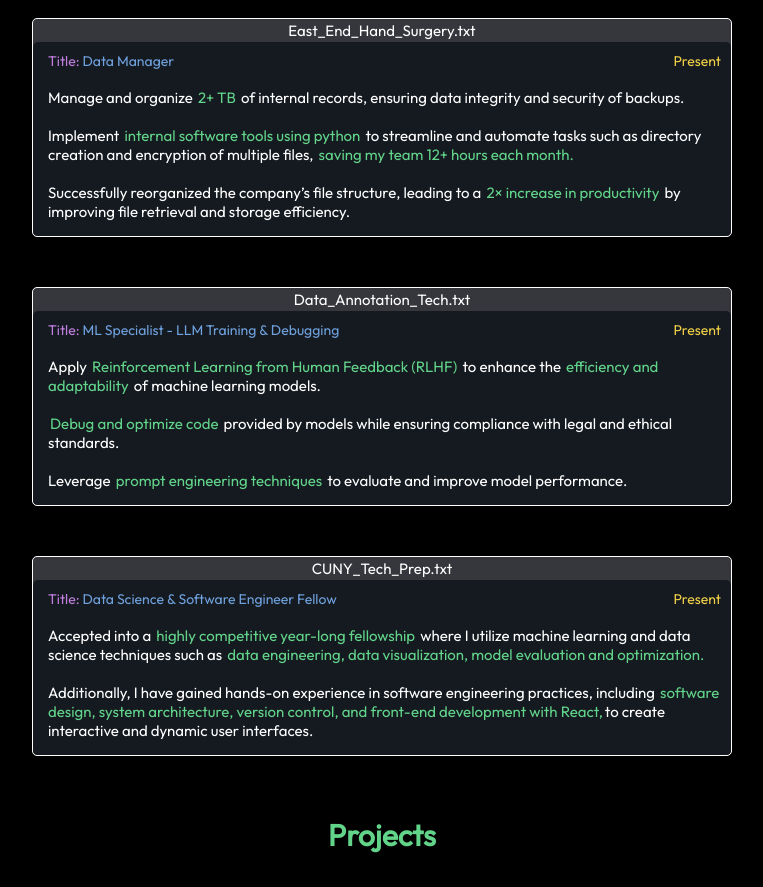
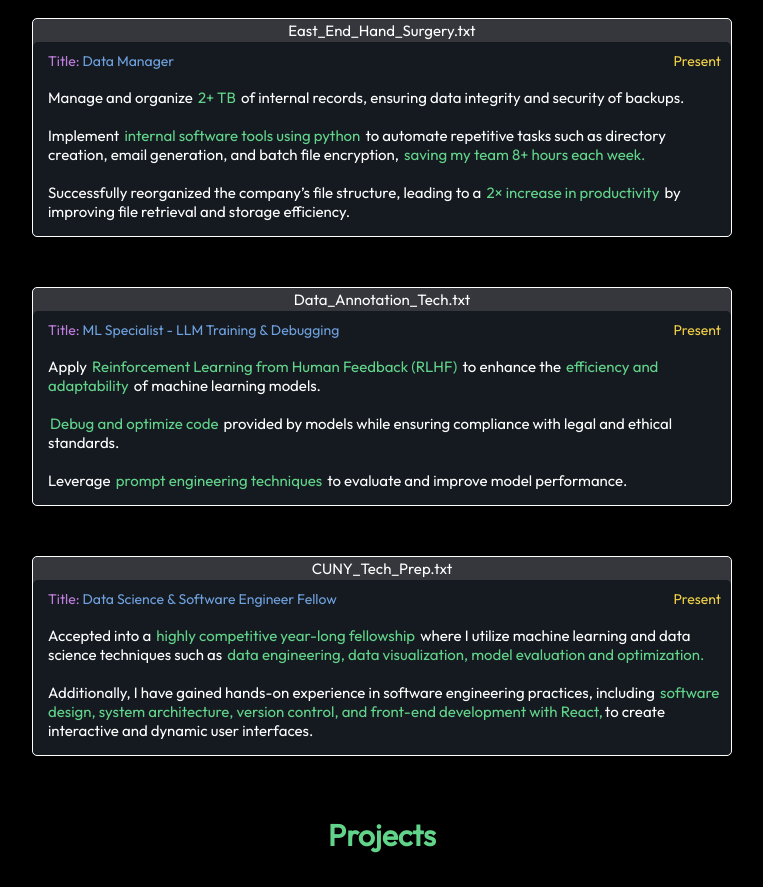
Before and after one commit to Claudio-Perinuzzi/portfolio-website, a React (Vite) app: page / in a window 1280 px wide. Shown: the part 1080-1967 px from the top of the page, without its empty margins (258-1021 px from the left). Built offline with nearby package versions, Linux system fonts and the light colour scheme.

Commit message:
Updated experiences

```diff
--- a/src/components/Experience/experienceData.js
+++ b/src/components/Experience/experienceData.js
@@ -11,8 +11,8 @@ export const experienceData = [
             { text: '', break: true },
             { text: 'Implement', highlight: false },
             { text: ' internal software tools using python', highlight: true },
-            { text: ' to streamline and automate tasks such as directory creation and encryption of multiple files, ', highlight: false },
-            { text: 'saving my team 12+ hours each month.', highlight: true },
+            { text: ' to automate repetitive tasks such as directory creation, email generation, and batch file encryption, ', highlight: false },
+            { text: 'saving my team 8+ hours each week.', highlight: true },
             { text: '', break: true },
             { text: '', break: true },
             { text: 'Successfully reorganized the company’s file structure, leading to a', highlight: false },
```
